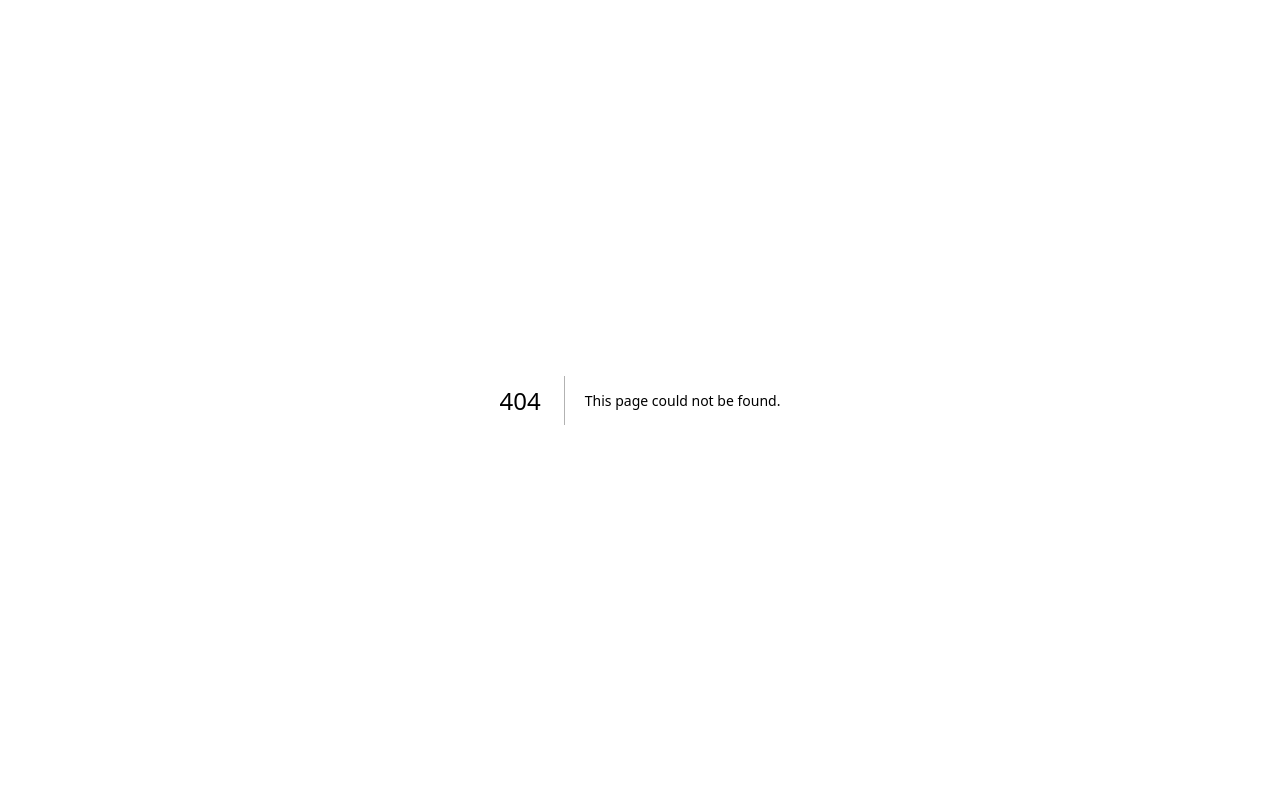
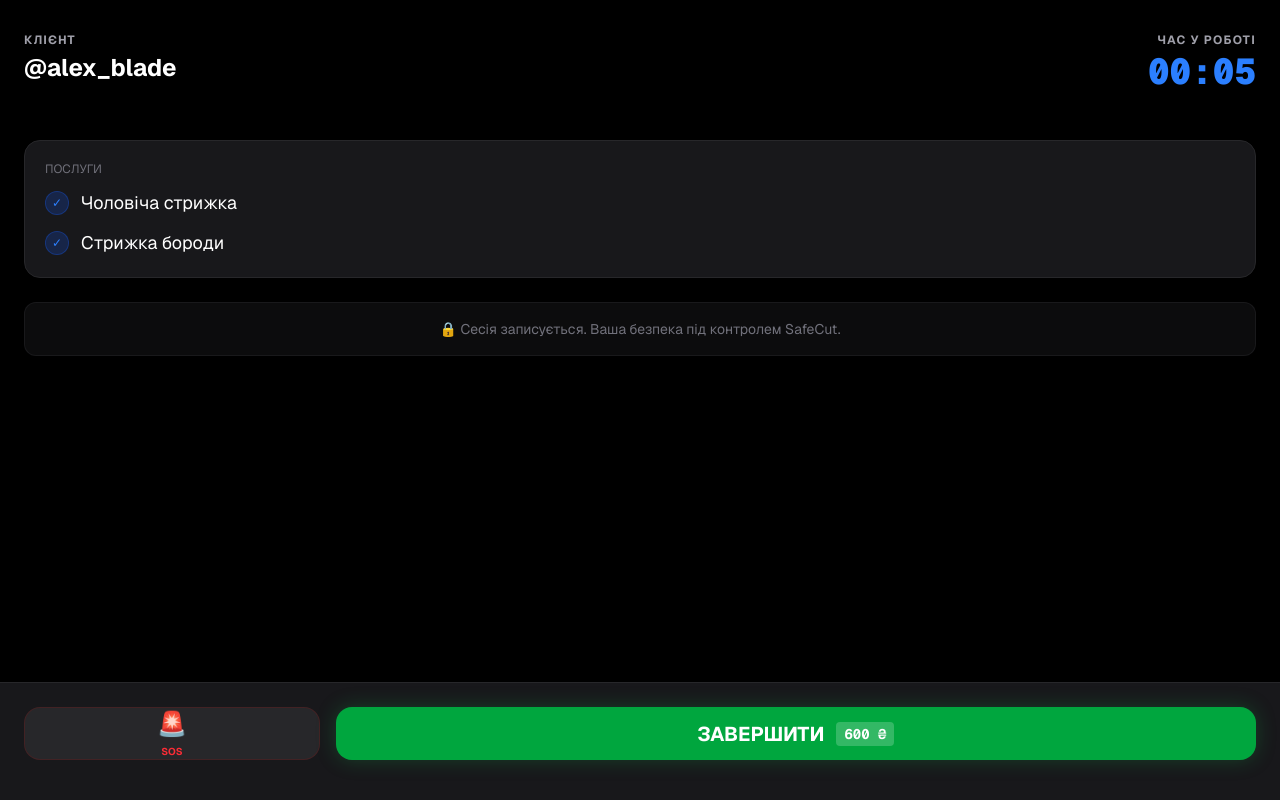
Before and after one commit to eljake-png/safecut-pwa, a Next.js app in the folder app/: page /barber/session/1 in a window 1280 px wide. Before the commit this address had no page. Built offline with nearby package versions, Linux system fonts and the light colour scheme.

Commit message:
Fix: Restore client success screen text and add review/rating logic

```diff
--- a/app/src/app/barber/chat/[id]/page.tsx
+++ b/app/src/app/barber/chat/[id]/page.tsx
@@ -8,7 +8,6 @@ export default function BarberChatPage() {
   const router = useRouter();
   const messagesEndRef = useRef<HTMLDivElement>(null);
 
-  // Стан повідомлень
   const [messages, setMessages] = useState([
     { id: 1, sender: 'system', text: '🔒 Цей чат захищено наскрізним шифруванням.' },
     { id: 2, sender: 'system', text: '✅ Ви прийняли замовлення. Клієнт отримав сповіщення.' },
@@ -16,7 +15,6 @@ export default function BarberChatPage() {
 
   const [inputText, setInputText] = useState('');
 
-  // Авто-скрол до низу
   const scrollToBottom = () => {
     messagesEndRef.current?.scrollIntoView({ behavior: 'smooth' });
   };
@@ -25,9 +23,7 @@ export default function BarberChatPage() {
     scrollToBottom();
   }, [messages]);
 
-  // Імітація відповіді клієнта (щоб було весело тестувати)
   useEffect(() => {
-    // Через 3 секунди клієнт "пише" адресу
     const timer = setTimeout(() => {
       setMessages(prev => [
         ...prev,
@@ -39,16 +35,13 @@ export default function BarberChatPage() {
 
   const handleSend = () => {
     if (!inputText.trim()) return;
-
-    // Додаємо повідомлення барбера
     setMessages([...messages, { id: Date.now(), sender: 'me', text: inputText }]);
     setInputText('');
   };
 
-  const handleCompleteOrder = () => {
-    if(confirm('Клієнта пострижено? Завершуємо замовлення?')) {
-        router.push('/barber/dashboard');
-    }
+  const handleStartSession = () => {
+    // Перехід на екран сесії (таймер + SOS)
+    router.push('/barber/session/SC-8821');
   };
 
   return (
@@ -68,12 +61,12 @@ export default function BarberChatPage() {
           <span className="text-[10px] text-zinc-500 uppercase tracking-widest">Encrypted Connection</span>
         </div>
 
-        {/* Кнопка завершення прямо в хедері (зручно) */}
+        {/* Кнопка ПОЧАТИ */}
         <button
-            onClick={handleCompleteOrder}
-            className="text-xs bg-zinc-800 hover:bg-zinc-700 text-green-500 px-3 py-1.5 rounded-lg border border-zinc-700 transition-colors"
+            onClick={handleStartSession}
+            className="text-xs bg-blue-600 hover:bg-blue-500 text-white font-bold px-3 py-1.5 rounded-lg shadow-lg shadow-blue-900/20 transition-colors flex items-center gap-1"
         >
-          ✓ Готово
+          ✂️ Почати
         </button>
       </div>
 
@@ -89,7 +82,6 @@ export default function BarberChatPage() {
               </div>
             );
           }
-
           const isMe = msg.sender === 'me';
           return (
             <div key={msg.id} className={`flex ${isMe ? 'justify-end' : 'justify-start'}`}>
@@ -128,7 +120,6 @@ export default function BarberChatPage() {
           </button>
         </div>
       </div>
-
     </div>
   );
 }
--- a/app/src/app/barber/dashboard/page.tsx
+++ b/app/src/app/barber/dashboard/page.tsx
@@ -1,11 +1,21 @@
 'use client';
 
-import { useState } from 'react';
-import { useRouter } from 'next/navigation';
+import { useState, useEffect } from 'react';
+import { useRouter, useSearchParams } from 'next/navigation';
 
 export default function BarberDashboard() {
   const router = useRouter();
+  const searchParams = useSearchParams();
 
+  // Статистика (початковий стан)
+  const [stats, setStats] = useState({
+    cash: 1200,
+    crypto: 45,
+    done: 3,
+    queue: 2
+  });
+
+  // Замовлення (null якщо немає)
   const [incomingOrder, setIncomingOrder] = useState<{
     id: string;
     clientNickname: string;
@@ -26,9 +36,32 @@ export default function BarberDashboard() {
     payment: 'crypto'
   });
 
+  // Ефект для обробки повернення після завершення
+  useEffect(() => {
+    const status = searchParams.get('status');
+
+    if (status === 'success' && incomingOrder) {
+      // 1. Оновлюємо статистику
+      setStats(prev => ({
+        ...prev,
+        crypto: prev.crypto + 14, // +14 USDT (приблизно 600 грн)
+        done: prev.done + 1,      // +1 виконано
+        queue: prev.queue - 1     // -1 в черзі
+      }));
+
+      // 2. Прибираємо виконане замовлення
+      setIncomingOrder(null);
+
+      // 3. Показуємо повідомлення
+      // (У реальному додатку тут був би красивий Toast Notification)
+      // alert('💰 Оплата зарахована! +14 USDT');
+
+      // 4. Чистимо URL, щоб при оновленні сторінки не додавало гроші знову
+      router.replace('/barber/dashboard');
+    }
+  }, [searchParams]);
+
   const handleAccept = () => {
-    // ТУТ ЗМІНА: Одразу в чат!
-    // Ми можемо передати ID замовлення в URL
     router.push('/barber/chat/SC-8821');
   };
 
@@ -40,6 +73,8 @@ export default function BarberDashboard() {
 
   return (
     <div className="min-h-screen bg-black text-white font-sans pb-24">
+
+      {/* Top Bar */}
       <div className="flex items-center justify-between p-6 bg-zinc-900/50 backdrop-blur-md border-b border-zinc-800 sticky top-0 z-10">
         <div className="flex items-center gap-3">
           <div className="w-10 h-10 bg-zinc-800 rounded-full flex items-center justify-center border border-zinc-700">
@@ -55,39 +90,50 @@ export default function BarberDashboard() {
           ACTIVE
         </div>
       </div>
+
       <main className="p-6">
+
+        {/* STATS SUMMARY (Динамічний) */}
         <div className="grid grid-cols-2 gap-3 mb-8">
+
           <div className="bg-zinc-900 p-4 rounded-2xl border border-zinc-800 flex flex-col justify-between gap-3">
             <p className="text-zinc-500 text-[10px] uppercase tracking-wider font-bold">Виручка за сьогодні</p>
             <div className="space-y-1">
               <div className="flex justify-between items-baseline border-b border-zinc-800 pb-1">
-                <span className="text-lg font-bold text-white">1,200 ₴</span>
+                <span className="text-lg font-bold text-white">{stats.cash} ₴</span>
                 <span className="text-[10px] text-zinc-500">💵 CASH</span>
               </div>
               <div className="flex justify-between items-baseline pt-1">
-                <span className="text-lg font-bold text-blue-400">45 USDT</span>
+                {/* Анімуємо зміну кольору при оновленні можна додати пізніше */}
+                <span className="text-lg font-bold text-blue-400 transition-all duration-500">{stats.crypto} USDT</span>
                 <span className="text-[10px] text-zinc-500">💎 CRYPTO</span>
               </div>
             </div>
           </div>
+
           <div className="bg-zinc-900 p-4 rounded-2xl border border-zinc-800 flex flex-col justify-between">
             <p className="text-zinc-500 text-[10px] uppercase tracking-wider font-bold">Робота на сьогодні</p>
             <div>
               <span className="text-4xl font-black text-white">5</span>
               <div className="flex items-center gap-2 mt-2">
                  <span className="w-2 h-2 bg-yellow-500 rounded-full"></span>
-                 <p className="text-[10px] text-zinc-400">2 в черзі</p>
+                 <p className="text-[10px] text-zinc-400">{stats.queue} в черзі</p>
               </div>
               <div className="flex items-center gap-2 mt-1">
                  <span className="w-2 h-2 bg-green-500 rounded-full"></span>
-                 <p className="text-[10px] text-zinc-400">3 виконано</p>
+                 <p className="text-[10px] text-zinc-400">{stats.done} виконано</p>
               </div>
             </div>
           </div>
+
         </div>
+
+        {/* Incoming Order Card OR Empty State */}
         {incomingOrder ? (
-          <div className="relative">
+          <div className="relative animate-in slide-in-from-bottom duration-500 fade-in">
+             {/* Glowing Effect */}
             <div className="absolute -inset-1 bg-gradient-to-r from-blue-600 to-purple-600 rounded-3xl blur opacity-30 animate-pulse"></div>
+
             <div className="relative bg-zinc-900 border border-zinc-700 rounded-2xl overflow-hidden shadow-2xl">
               <div className="bg-zinc-800 p-4 flex justify-between items-center border-b border-zinc-700">
                 <span className="text-blue-400 text-xs font-bold uppercase tracking-widest animate-pulse">● Новий запит</span>
@@ -105,16 +151,10 @@ export default function BarberDashboard() {
                   </div>
                   <div className="text-right flex flex-col items-end">
                     <p className="font-bold text-lg text-white font-mono mb-1">{incomingOrder.clientNickname}</p>
-                    {incomingOrder.clientOrderCount === 0 ? (
-                       <span className="px-2 py-1 bg-green-500/10 text-green-400 rounded text-[10px] font-bold border border-green-500/20">
-                         🆕 Новий клієнт
-                       </span>
-                    ) : (
-                       <div className="flex items-center gap-1 px-2 py-1 bg-blue-500/10 text-blue-400 rounded text-[10px] font-bold border border-blue-500/20">
-                         <span>🔄</span>
-                         <span>{incomingOrder.clientOrderCount} замовлень</span>
-                       </div>
-                    )}
+                    <div className="flex items-center gap-1 px-2 py-1 bg-blue-500/10 text-blue-400 rounded text-[10px] font-bold border border-blue-500/20">
+                      <span>🔄</span>
+                      <span>{incomingOrder.clientOrderCount} замовлень</span>
+                    </div>
                   </div>
                 </div>
                 <div className="bg-zinc-800 p-4 rounded-xl border border-zinc-700 flex items-center gap-4">
@@ -138,18 +178,8 @@ export default function BarberDashboard() {
                   ))}
                 </div>
                 <div className="grid grid-cols-2 gap-4 mt-2">
-                  <button
-                    onClick={handleDecline}
-                    className="py-4 rounded-xl font-bold text-zinc-400 bg-zinc-800 hover:bg-zinc-700 transition-colors"
-                  >
-                    Пропустити
-                  </button>
-                  <button
-                    onClick={handleAccept}
-                    className="py-4 rounded-xl font-bold text-white bg-blue-600 hover:bg-blue-500 shadow-lg shadow-blue-900/20 transition-all active:scale-95"
-                  >
-                    ПРИЙНЯТИ
-                  </button>
+                  <button onClick={handleDecline} className="py-4 rounded-xl font-bold text-zinc-400 bg-zinc-800 hover:bg-zinc-700 transition-colors">Пропустити</button>
+                  <button onClick={handleAccept} className="py-4 rounded-xl font-bold text-white bg-blue-600 hover:bg-blue-500 shadow-lg shadow-blue-900/20 transition-all active:scale-95">ПРИЙНЯТИ</button>
                 </div>
                 <div className="w-full h-1 bg-zinc-800 rounded-full overflow-hidden mt-2">
                    <div className="h-full bg-blue-500 w-full animate-[shrink_60s_linear_forwards]"></div>
@@ -158,9 +188,10 @@ export default function BarberDashboard() {
             </div>
           </div>
         ) : (
-          <div className="text-center py-20 opacity-50">
-            <span className="text-4xl block mb-4">💤</span>
-            <p>Немає нових запитів</p>
+          <div className="text-center py-20 opacity-50 animate-in zoom-in duration-500">
+            <span className="text-6xl block mb-4 grayscale">💤</span>
+            <p className="text-xl font-bold">Всі замовлення виконано</p>
+            <p className="text-sm text-zinc-500 mt-2">Очікуємо нових клієнтів...</p>
           </div>
         )}
       </main>
--- /dev/null
+++ b/app/src/app/barber/session/[id]/page.tsx
@@ -0,0 +1,95 @@
+'use client';
+
+import { useState, useEffect } from 'react';
+import { useRouter } from 'next/navigation';
+
+export default function SessionPage() {
+  const router = useRouter();
+  const [duration, setDuration] = useState(0);
+  const [isPanicMode, setIsPanicMode] = useState(false);
+
+  useEffect(() => {
+    const timer = setInterval(() => {
+      setDuration(prev => prev + 1);
+    }, 1000);
+    return () => clearInterval(timer);
+  }, []);
+
+  const formatTime = (seconds: number) => {
+    const mins = Math.floor(seconds / 60);
+    const secs = seconds % 60;
+    return `${mins.toString().padStart(2, '0')}:${secs.toString().padStart(2, '0')}`;
+  };
+
+  const handleFinish = () => {
+    if (confirm('Стрижку завершено? Оплату отримано?')) {
+
+      // 1. МАЯЧОК ДЛЯ КЛІЄНТА (Трюк для MVP)
+      // Клієнтська сторінка побачить цю зміну і перейде на відгук
+      localStorage.setItem('order_status_SC-8821', 'completed');
+
+      // 2. ПЕРЕДАЄМО РЕЗУЛЬТАТ БАРБЕРУ
+      router.push('/barber/dashboard?status=success&amount=600&type=crypto');
+    }
+  };
+
+  const handlePanic = () => {
+    if (confirm('УВАГА! Ви дійсно хочете викликати службу безпеки?')) {
+      setIsPanicMode(true);
+      setTimeout(() => {
+        alert('Сигнал SOS надіслано!');
+      }, 1000);
+    }
+  };
+
+  return (
+    <div className={`min-h-screen flex flex-col font-sans transition-colors duration-500 ${isPanicMode ? 'bg-red-900 animate-pulse' : 'bg-black'}`}>
+      <div className="p-6 pt-8 flex justify-between items-start">
+        <div>
+          <h1 className="text-zinc-400 text-xs uppercase tracking-widest font-bold">Клієнт</h1>
+          <p className="text-2xl font-bold text-white mt-1">@alex_blade</p>
+        </div>
+        <div className="text-right">
+          <h1 className="text-zinc-400 text-xs uppercase tracking-widest font-bold">Час у роботі</h1>
+          <p className="text-4xl font-black text-blue-500 font-mono mt-1">{formatTime(duration)}</p>
+        </div>
+      </div>
+      <div className="flex-1 p-6 flex flex-col gap-6">
+        <div className="bg-zinc-900 p-5 rounded-2xl border border-zinc-800">
+           <h3 className="text-zinc-500 text-xs uppercase mb-3">Послуги</h3>
+           <ul className="space-y-3">
+             <li className="flex items-center gap-3 text-white text-lg">
+               <div className="w-6 h-6 rounded-full bg-blue-600/20 text-blue-500 flex items-center justify-center text-xs border border-blue-600/30">✓</div>
+               Чоловіча стрижка
+             </li>
+             <li className="flex items-center gap-3 text-white text-lg">
+               <div className="w-6 h-6 rounded-full bg-blue-600/20 text-blue-500 flex items-center justify-center text-xs border border-blue-600/30">✓</div>
+               Стрижка бороди
+             </li>
+           </ul>
+        </div>
+        <div className="bg-zinc-900/50 p-4 rounded-xl border border-zinc-800/50">
+          <p className="text-zinc-500 text-sm text-center">
+            🔒 Сесія записується. Ваша безпека під контролем SafeCut.
+          </p>
+        </div>
+      </div>
+      <div className="p-6 pb-10 grid grid-cols-4 gap-4 bg-zinc-900 border-t border-zinc-800">
+        <button
+          onClick={handlePanic}
+          className="col-span-1 bg-zinc-800 hover:bg-red-900/50 text-red-500 border border-red-900/30 rounded-2xl flex flex-col items-center justify-center gap-1 active:scale-95 transition-all group"
+        >
+          <span className="text-2xl group-hover:scale-125 transition-transform">🚨</span>
+          <span className="text-[10px] font-bold uppercase">SOS</span>
+        </button>
+        <button
+          onClick={handleFinish}
+          className="col-span-3 bg-green-600 hover:bg-green-500 text-white font-bold text-xl rounded-2xl shadow-[0_0_20px_rgba(22,163,74,0.3)] active:scale-95 transition-all flex items-center justify-center gap-3"
+        >
+          <span>ЗАВЕРШИТИ</span>
+          <span className="bg-white/20 px-2 py-0.5 rounded text-sm font-mono">600 ₴</span>
+        </button>
+      </div>
+    </div>
+  );
+}
--- /dev/null
+++ b/app/src/app/booking/[id]/review/page.tsx
@@ -0,0 +1,70 @@
+'use client';
+
+import { useState } from 'react';
+import { useRouter } from 'next/navigation';
+import Link from 'next/link';
+
+export default function ReviewPage() {
+  const router = useRouter();
+  const [rating, setRating] = useState(0);
+  const [tip, setTip] = useState<number | null>(null);
+
+  const handleSubmit = () => {
+    alert('Дякуємо за відгук!');
+    router.push('/'); // На головну
+  };
+
+  return (
+    <div className="min-h-screen bg-white dark:bg-black text-zinc-900 dark:text-white font-sans flex flex-col items-center justify-center p-6 text-center animate-in fade-in duration-700">
+
+      <div className="w-24 h-24 bg-blue-600 rounded-full flex items-center justify-center mb-6 shadow-[0_0_40px_rgba(37,99,235,0.4)]">
+        <span className="text-4xl">✂️</span>
+      </div>
+
+      <h1 className="text-3xl font-black uppercase tracking-tight mb-2">
+        Як вам стрижка?
+      </h1>
+      <p className="text-zinc-500 mb-8">Elis Jake завершив роботу.</p>
+
+      {/* STARS */}
+      <div className="flex gap-2 mb-10">
+        {[1, 2, 3, 4, 5].map((star) => (
+          <button
+            key={star}
+            onClick={() => setRating(star)}
+            className={`text-4xl transition-transform hover:scale-110 ${rating >= star ? 'grayscale-0' : 'grayscale opacity-30'}`}
+          >
+            ⭐
+          </button>
+        ))}
+      </div>
+
+      {/* TIPS */}
+      <p className="text-xs font-bold uppercase tracking-widest text-zinc-400 mb-4">Залишити чайові</p>
+      <div className="grid grid-cols-3 gap-3 w-full max-w-xs mb-10">
+        {[0, 50, 100].map((amount) => (
+          <button
+            key={amount}
+            onClick={() => setTip(amount)}
+            className={`py-3 rounded-xl border font-bold transition-all
+              ${tip === amount
+                ? 'bg-blue-600 text-white border-blue-600 shadow-lg'
+                : 'bg-zinc-100 dark:bg-zinc-900 border-zinc-200 dark:border-zinc-800'}`}
+          >
+            {amount === 0 ? 'Ні' : `+${amount} ₴`}
+          </button>
+        ))}
+      </div>
+
+      {/* SUBMIT */}
+      <button
+        onClick={handleSubmit}
+        disabled={rating === 0}
+        className="w-full max-w-xs bg-zinc-900 dark:bg-white text-white dark:text-black font-bold py-4 rounded-2xl disabled:opacity-50 transition-all active:scale-95"
+      >
+        ОЦІНИТИ
+      </button>
+
+    </div>
+  );
+}
--- a/app/src/app/booking/[id]/success/page.tsx
+++ b/app/src/app/booking/[id]/success/page.tsx
@@ -1,23 +1,36 @@
 'use client';
 
 import { use, useEffect, useState } from 'react';
+import { useRouter } from 'next/navigation';
 
 export default function SuccessPage({ params }: { params: Promise<{ id: string }> }) {
   const { id } = use(params);
-
-  // Виправляємо помилку Hydration:
-  // Спочатку номер пустий, генеруємо його тільки після завантаження
+  const router = useRouter();
   const [orderNum, setOrderNum] = useState<string>('...');
 
+  // 1. ГЕНЕРАЦІЯ ID
   useEffect(() => {
-    // Цей код виконається тільки в браузері
     setOrderNum(Math.floor(Math.random() * 10000).toString());
+    // Очистка статусу при вході
+    localStorage.removeItem('order_status_SC-8821');
   }, []);
+
+  // 2. СЛУХАЧ ЗАВЕРШЕННЯ (Магія залишається працювати у фоні)
+  useEffect(() => {
+    const interval = setInterval(() => {
+      const status = localStorage.getItem('order_status_SC-8821');
+      if (status === 'completed') {
+        router.push(`/booking/${id}/review`);
+      }
+    }, 2000);
+
+    return () => clearInterval(interval);
+  }, [id, router]);
 
   return (
     <div className="min-h-screen bg-zinc-50 dark:bg-black text-zinc-900 dark:text-white font-sans flex flex-col items-center justify-center p-6 text-center">
 
-      {/* Жовтий статус */}
+      {/* Жовтий статус (Очікування) */}
       <div className="w-24 h-24 bg-yellow-500/10 rounded-full flex items-center justify-center mb-8 border border-yellow-500/20 animate-pulse">
         <span className="text-5xl">⏳</span>
       </div>
@@ -40,9 +53,9 @@ export default function SuccessPage({ params }: { params: Promise<{ id: string }
         </p>
       </div>
 
-      {/* Кнопка */}
+      {/* Кнопка "Написати барберу" */}
       <button
-        onClick={() => alert('Відкриваємо зашифрований чат з барбером...')}
+        onClick={() => alert('Відкриваємо зашифрований чат...')} // Тут пізніше можна поставити реальний лінк на чат
         className="w-full max-w-xs bg-blue-600 hover:bg-blue-500 text-white font-bold py-4 rounded-2xl shadow-lg shadow-blue-900/20 flex items-center justify-center gap-3 transition-transform active:scale-95"
       >
         <span>💬</span>
```
